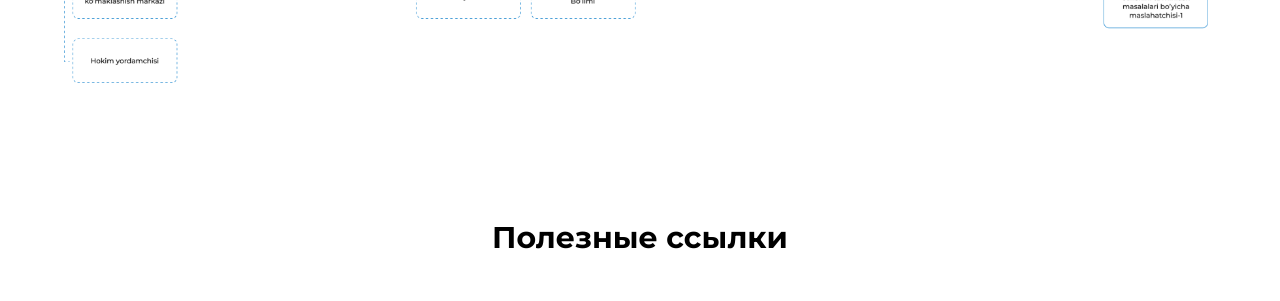
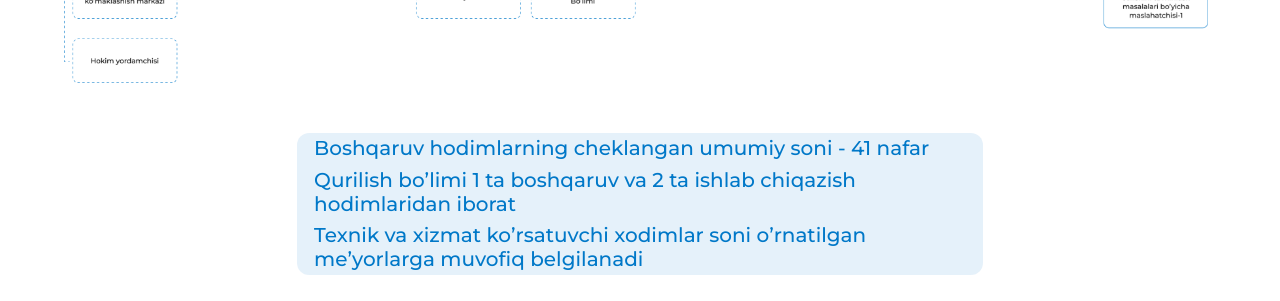
Before and after one commit to okhmadjonov/mirobodhokimyat, a React (Create React App) app: page /structure in a window 1280 px wide. Shown: the part 1200-1501 px from the top of the page. Built offline with nearby package versions, Linux system fonts and the light colour scheme; grey boxes are pictures that could not be loaded.

Commit message:
Structure all finished

```diff
--- a/src/pages/AboutSection/Structure/components/Content.jsx
+++ b/src/pages/AboutSection/Structure/components/Content.jsx
@@ -10,6 +10,19 @@ const Content = () => {
       <div className="structure__img">
         <img src={structure__img} alt="Structure" />
       </div>
+      <div className="container">
+        <div className="structure__description">
+          <p>Boshqaruv hodimlarning cheklangan umumiy soni - 41 nafar</p>
+          <p>
+            Qurilish bo’limi 1 ta boshqaruv va 2 ta ishlab chiqazish
+            hodimlaridan iborat
+          </p>
+          <p>
+            Texnik va xizmat ko’rsatuvchi xodimlar soni o’rnatilgan me’yorlarga
+            muvofiq belgilanadi
+          </p>
+        </div>
+      </div>
     </div>
   );
 };
--- a/src/pages/AboutSection/Structure/components/Content.scss
+++ b/src/pages/AboutSection/Structure/components/Content.scss
@@ -26,4 +26,24 @@
       margin: 0 auto;
     }
   }
+  .structure__description {
+    width: 67%;
+    height: 142px;
+    margin: 50px auto;
+    background: rgba(0, 120, 200, 0.1);
+    border-radius: 12px;
+    display: flex;
+    align-items: center;
+    flex-direction: column;
+    justify-content: space-around;
+    p {
+      width: 95%;
+      font-family: "Montserrat";
+      font-style: normal;
+      font-weight: 500;
+      font-size: 1.25em;
+      line-height: 24px;
+      color: #0078c8;
+    }
+  }
 }
```
